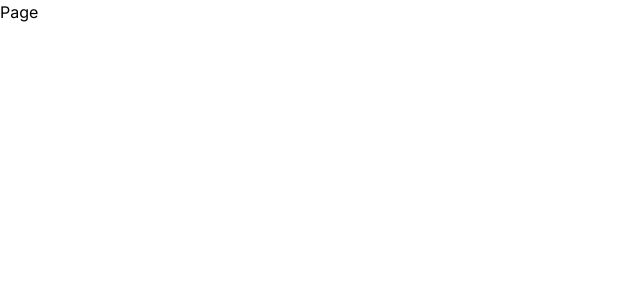
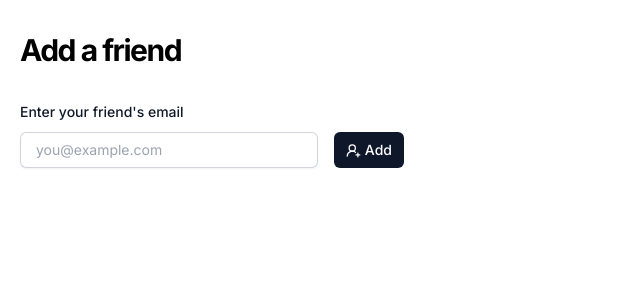
Before and after one commit to leenrd/X2, a Next.js app: page /feed/add in a window 1280 px wide. Shown: the top 300 px of the page, without its empty margins (0-640 px from the left). Built offline with nearby package versions, Linux system fonts and the light colour scheme.

Commit message:
feat: add-friend fc

```diff
--- a/src/app/(feed)/feed/add/page.tsx
+++ b/src/app/(feed)/feed/add/page.tsx
@@ -1,9 +1,13 @@
+import AddFriendBtn from "@/components/ui/addFriendBtn";
 import { FC } from "react";
 
-interface PageProps {}
-
-const Page: FC<PageProps> = ({}) => {
-  return <div>Page</div>;
+const Page: FC = ({}) => {
+  return (
+    <main className="pt-8 pl-5">
+      <h1 className="font-bold text-3xl mb-8 tracking-tighter">Add a friend</h1>
+      <AddFriendBtn />
+    </main>
+  );
 };
 
 export default Page;
--- /dev/null
+++ b/src/components/ui/addFriendBtn.tsx
@@ -0,0 +1,96 @@
+"use client";
+
+import { FC, useState } from "react";
+import Button from "./button";
+import { UserRoundPlus } from "lucide-react";
+import { addFriendSchema } from "@/lib/validations/add-friend";
+import axios, { AxiosError } from "axios";
+import toast from "react-hot-toast";
+import { z } from "zod";
+import { useForm } from "react-hook-form";
+import { zodResolver } from "@hookform/resolvers/zod";
+
+interface AddFriendBtnProps {}
+
+type FormData = z.infer<typeof addFriendSchema>;
+
+const AddFriendBtn: FC<AddFriendBtnProps> = ({}) => {
+  const [showSuccessState, setShowSuccessState] = useState<boolean>(false);
+
+  const {
+    register,
+    handleSubmit,
+    setError,
+    formState: { errors, isSubmitting },
+  } = useForm<FormData>({
+    resolver: zodResolver(addFriendSchema),
+  });
+
+  const addFriend = async (email: string) => {
+    try {
+      const validatedEmail = addFriendSchema.parse({ email });
+      await axios.post("/api/friends/add", { email: validatedEmail });
+      setShowSuccessState(true);
+      toast.success("Friend request sent!");
+    } catch (error) {
+      if (error instanceof z.ZodError) {
+        toast.error("Invalid input. Please try again.");
+        setError("email", { message: error.message });
+        return;
+      }
+
+      if (error instanceof AxiosError) {
+        if (error.response?.status === 400) {
+          toast.error("User not found.");
+          setError("email", { message: error.response?.data });
+          return;
+        } else {
+          console.log(error.message);
+          toast.error("An error occurred. Please try again.");
+        }
+      }
+    }
+  };
+
+  const onSubmit = (data: FormData) => {
+    addFriend(data.email);
+  };
+
+  return (
+    <form action="post" className="max-w-sm" onSubmit={handleSubmit(onSubmit)}>
+      <label
+        htmlFor="email"
+        className="block text-sm font-medium leading-6 text-gray-900"
+      >
+        Enter your friend&apos;s email
+      </label>
+
+      <div className="mt-2 flex gap-4">
+        <input
+          {...register("email")}
+          type="text"
+          className={`block w-full rounded-md border-0 py-1.5 text-gray-900 shadow-sm ring-1 ring-inset ring-gray-300 placeholder:text-gray-400  focus:ring-slate-700 sm:text-sm sm:leading-6 pl-4 ${
+            errors.email
+              ? "ring-red-500 border-red-600 focus:ring-red-700"
+              : "ring-gray-300"
+          }`}
+          placeholder="you@example.com"
+        />
+        <Button
+          className="flex items-center gap-1 justify-center"
+          isLoading={isSubmitting}
+          type="submit"
+        >
+          <UserRoundPlus size={15} />
+          Add
+        </Button>
+      </div>
+      <p className="mt-1 text-sm text-red-600">{errors.email?.message}</p>
+      {showSuccessState ? (
+        <p className="mt-1 text-sm text-green-600">Friend request sent!</p>
+      ) : null}
+    </form>
+  );
+};
+
+export default AddFriendBtn;
--- /dev/null
+++ b/src/lib/validations/add-friend.ts
@@ -0,0 +1,5 @@
+import { z } from "zod";
+
+export const addFriendSchema = z.object({
+  email: z.string().email(),
+});
--- a/tailwind.config.ts
+++ b/tailwind.config.ts
@@ -15,6 +15,6 @@ const config: Config = {
       },
     },
   },
-  plugins: [],
+  plugins: [require("@tailwindcss/forms")],
 };
 export default config;
```
Also changed, not shown: package.json (+6 -1 lines), 1 other file (tests, documents, lock files or other folders).
